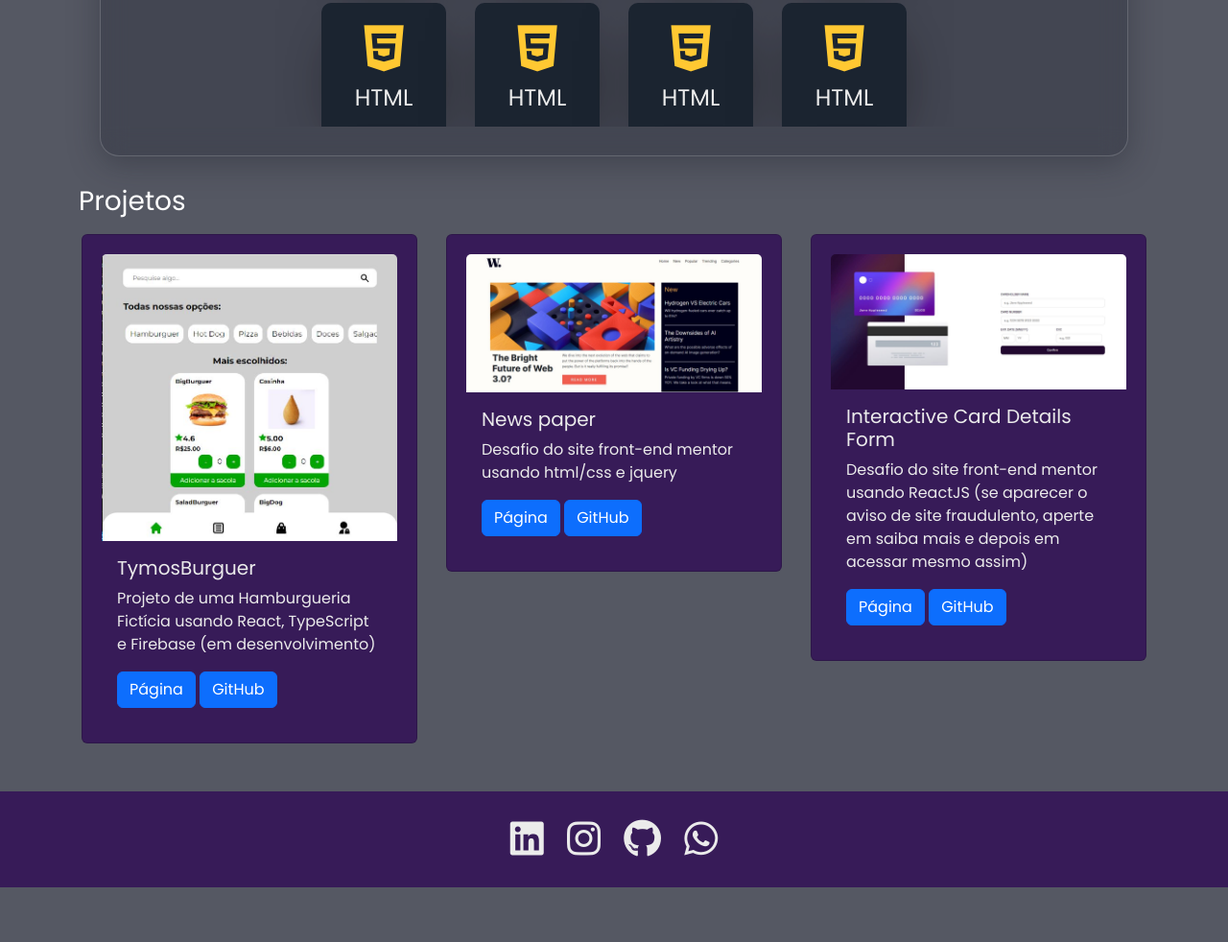
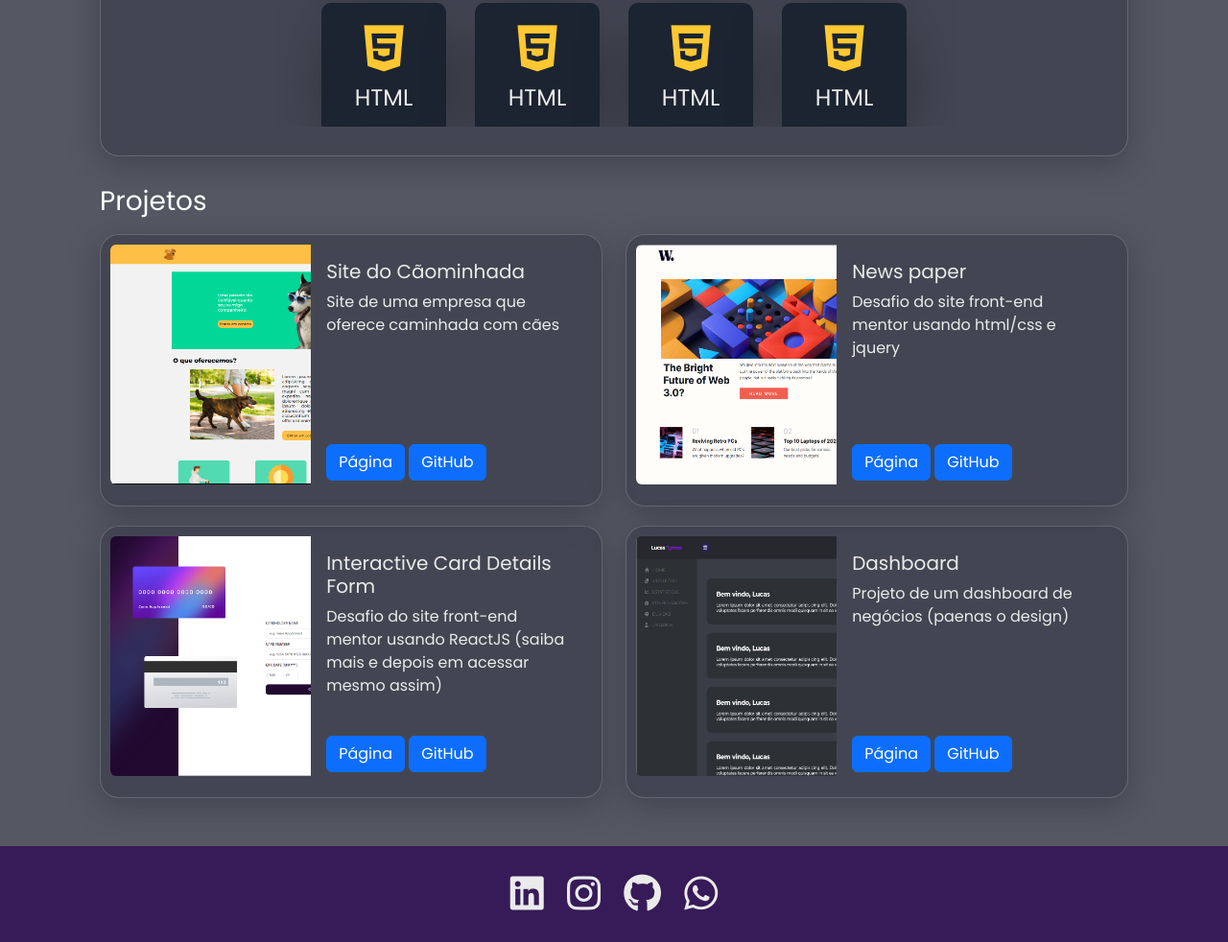
Before and after one commit to LuTymos/Portfolio, a plain HTML site: page index.html in a window 1280 px wide. Shown: the part 697-1679 px from the top of the page at 96% size. Before the commit the page ends 1622 px from the top, so only its background shows below. Drawn offline with nearby package versions, Linux system fonts and the light colour scheme.

Commit message:
Ajustando card dos projetos de acordo com o novo design

```diff
--- a/css/global.css
+++ b/css/global.css
@@ -355,24 +355,40 @@ main .projetos {
   margin-top: 30px;
 }
 
+main .projetos .container {
+  max-width: 1200px;
+  margin: 0 auto;
+  padding: 0 5%;
+}
+
 main .projetos .container h3 {
   color: white;
 }
 
 main .projetos .container .row .projeto-single {
-  margin: 10px auto;
-  max-width: 350px;
-  background-color: #371B58;
-  padding: 20px;
+  margin: 10px 0;
+
+  background-color: rgba(36, 39, 52, .35);
+  border-radius: 20px;
+  box-shadow: 0 8px 32px 0 rgba(29, 32, 44, 0.37);
+  backdrop-filter: blur(13.5px);
+  -webkit-backdrop-filter: blur(13.5px);
+  border: 1px solid rgba(255, 255, 255, 0.18);
+
+  color: var(--cor-do-texto);
+  padding: 10px;
 }
 
-main .projetos .container .row .projeto-single .card-body h5 {
-  color: #EBEBEB;
+main .projetos .projeto-single img{
+  border-top-left-radius: 10px;
+  border-bottom-left-radius: 10px;
+  height: 250px;
 }
 
-main .projetos .container .row .projeto-single .card-body p {
-  color: #EBEBEB;
+main .projetos .projeto-single .card-text{
+  height: 120px;
 }
+
 
 footer {
   margin-top: 40px;
--- a/index.html
+++ b/index.html
@@ -1,9 +1,11 @@
 <!DOCTYPE html>
 <html lang="en">
+
 <head>
     <meta charset="UTF-8">
     <meta http-equiv="X-UA-Compatible" content="IE=edge">
     <meta name="viewport" content="width=device-width, initial-scale=1.0">
+    <link rel="icon" type="image/x-icon" href="/img/favicon-32x32.png">
     <title>Lucas Tymoschenko</title>
     <!-- Google Fonts -->
     <link rel="preconnect" href="https://fonts.googleapis.com">
@@ -13,7 +15,8 @@
     <!-- ---------------- -->
 
     <!-- Bootstrap -->
-        <link href="https://cdn.jsdelivr.net/npm/bootstrap@5.2.1/dist/css/bootstrap.min.css" rel="stylesheet" integrity="sha384-iYQeCzEYFbKjA/T2uDLTpkwGzCiq6soy8tYaI1GyVh/UjpbCx/TYkiZhlZB6+fzT" crossorigin="anonymous">
+    <link href="https://cdn.jsdelivr.net/npm/bootstrap@5.2.1/dist/css/bootstrap.min.css" rel="stylesheet"
+        integrity="sha384-iYQeCzEYFbKjA/T2uDLTpkwGzCiq6soy8tYaI1GyVh/UjpbCx/TYkiZhlZB6+fzT" crossorigin="anonymous">
     <!-- ---------------- -->
 
     <!-- CSS próprio -->
@@ -23,10 +26,13 @@
 
 
 </head>
+
 <body>
     <header id="header">
         <div class="container">
-        <div class="logo"><h4><img src="img/lucas_logo.png" alt=""></h4></div>
+            <div class="logo">
+                <h4><img src="img/lucas_logo-removebg-preview.png" alt=""></h4>
+            </div>
             <nav class="menu-desktop">
                 <ul>
                     <li><a href="#quem_sou">Quem sou?</a></li>
@@ -61,7 +67,9 @@
                         <p>Desenvolvedor Front-End</p>
                         <div class="wraper"></div>
                         <h3>Sobre mim:</h3>
-                  <p>Eu sempre fui apaixonado por tecnologia e adoro a área de programação. Venho me aperfeiçoando na área, desenvolvendo vários projetos para colocar em prática tudo o que eu estou estudando e conquistar minha primeira vaga como Desenvolvedor Front-End.</p>
+                        <p>Eu sempre fui apaixonado por tecnologia e adoro a área de programação. Venho me aperfeiçoando
+                            na área, desenvolvendo vários projetos para colocar em prática tudo o que eu estou estudando
+                            e conquistar minha primeira vaga como Desenvolvedor Front-End.</p>
                     </div>
                     <!-- /Sobre -->
 
@@ -153,46 +161,98 @@
                 <h3>Projetos</h3>
                 <div class="row">
 
-                    <!-- Projeto Hamburgueria -->
-                    <div class="col-md-4">
-                        <div class="card projeto-single">
-                        <img class="card-img-top" src="img/projeto_um.jpg" alt="Imagem de capa do card">
+                    <!-- Caominhada -->
+                    <div class="col-md-6 col-sm-12">
+                        <div class="card md-6 sm-12 projeto-single" style="max-width: 540px;">
+                            <div class="row g-0">
+                                <div class="col-md-5 col-sm-5">
+                                    <img src="img/caominhada.png" class="img-fluid rounded-start img-projeto" alt="...">
+                                </div>
+                                <div class="col-md-7 col-sm-7">
                                     <div class="card-body">
-                          <h5 class="card-title">TymosBurguer</h5>
-                          <p class="card-text">Projeto de uma Hamburgueria Fictícia usando React, TypeScript e Firebase (em desenvolvimento)</p>
-                          <a href="https://tymos-burguer.vercel.app" target="_blank" class="btn btn-primary btn-projeto">Página</a>
-                          <a href="https://github.com/LuTymos/TymosBurguer" target="_blank" class="btn btn-primary">GitHub</a>
+                                        <h5 class="card-title">Site do Cãominhada</h5>
+                                        <p class="card-text">Site de uma empresa que oferece caminhada com cães
+                                        </p>
+                                        <br>
+                                        <a href="https://caominhada.vercel.app/"
+                                            target="_blank" class="btn btn-primary btn-projeto">Página</a>
+                                        <a href="https://github.com/LuTymos/Caominhada"
+                                            target="_blank" class="btn btn-primary">GitHub</a>
+                                    </div>
+                                </div>
                             </div>
                         </div>
                     </div>
                     <!-- /Projeto Hamburgueria -->
 
                     <!-- News paper -->
-                    <div class="col-md-4">
-                        <div class="card projeto-single">
-                        <img class="card-img-top" src="img/projeto 2.jpg" alt="Imagem de capa do card">
+                    <div class="col-md-6">
+                        <div class="card md-6 projeto-single" style="max-width: 540px;">
+                            <div class="row g-0">
+                                <div class="col-md-5 col-sm-5">
+                                    <img src="img/newspage.png" class="img-fluid rounded-start img-projeto" alt="...">
+                                </div>
+                                <div class="col-md-7 col-sm-7">
                                     <div class="card-body">
                                         <h5 class="card-title">News paper</h5>
-                          <p class="card-text">Desafio do site front-end mentor usando html/css e jquery</p>
-                          <a href="https://news-homepage-lutymos.vercel.app/" target="_blank" class="btn btn-primary btn-projeto">Página</a>
-                          <a href="https://github.com/LuTymos/News-homepage" target="_blank" class="btn btn-primary">GitHub</a>
+                                        <p class="card-text">Desafio do site front-end mentor usando html/css e jquery
+                                        </p>
+                                        <br>
+                                        <a href="https://news-homepage-lutymos.vercel.app/"
+                                            target="_blank" class="btn btn-primary btn-projeto">Página</a>
+                                        <a href="https://github.com/LuTymos/News-homepage"
+                                            target="_blank" class="btn btn-primary">GitHub</a>
+                                    </div>
+                                </div>
                             </div>
                         </div>
                     </div>
                     <!-- /News paper -->
 
-                    <!-- Interactive Card Details Form -->
-                    <div class="col-md-4">
-                        <div class="card projeto-single">
-                        <img class="card-img-top" src="img/projeto3.jpg" alt="Imagem de capa do card">
+                    <div class="col-md-6">
+                        <div class="card md-6 projeto-single" style="max-width: 540px;">
+                            <div class="row g-0">
+                                <div class="col-md-5 col-sm-5">
+                                    <img src="img/cartao.png" class="img-fluid rounded-start img-projeto" alt="...">
+                                </div>
+                                <div class="col-md-7 col-sm-7">
                                     <div class="card-body">
                                         <h5 class="card-title">Interactive Card Details Form</h5>
-                          <p class="card-text">Desafio do site front-end mentor usando ReactJS (se aparecer o aviso de site fraudulento, aperte em saiba mais e depois em acessar mesmo assim)</p>
-                          <a href="https://interactive-card-details-form-lutymos.vercel.app/" target="_blank" class="btn btn-primary btn-projeto">Página</a>
-                          <a href="https://github.com/LuTymos/Interactive-card-details-form" target="_blank" class="btn btn-primary">GitHub</a>
+                                        <p class="card-text">Desafio do site front-end mentor usando ReactJS (saiba mais e depois em acessar mesmo assim)
+                                        </p>
+                                        <a href="https://interactive-card-details-form-lutymos.vercel.app/"
+                                            target="_blank" class="btn btn-primary btn-projeto">Página</a>
+                                        <a href="https://github.com/LuTymos/Interactive-card-details-form"
+                                            target="_blank" class="btn btn-primary">GitHub</a>
                                     </div>
                                 </div>
                             </div>
+                        </div>
+                    </div>
+
+                    <!-- Interactive Card Details Form -->
+                    <div class="col-md-6">
+                        <div class="card md-6 projeto-single" style="max-width: 540px;">
+                            <div class="row g-0">
+                                <div class="col-md-5 col-sm-5">
+                                    <img src="img/dashboard.png" class="img-fluid rounded-start img-projeto" alt="...">
+                                </div>
+                                <div class="col-md-7 col-sm-7">
+                                    <div class="card-body">
+                                        <h5 class="card-title">Dashboard</h5>
+                                        <p class="card-text">Projeto de um dashboard de negócios (paenas o design)
+                                        </p>
+                                        <br>
+                                        <a href="https://dashboard-lutymos.vercel.app/"
+                                            target="_blank" class="btn btn-primary btn-projeto">Página</a>
+                                        <a href="https://github.com/LuTymos/dashboard"
+                                            target="_blank" class="btn btn-primary">GitHub</a>
+                                    </div>
+                                </div>
+                            </div>
+                        </div>
+                    </div>
+
                     <!-- /Interactive Card Details Form -->
 
 
@@ -207,8 +267,10 @@
     <footer>
         <div class="container" id="contato">
             <div class="contatos">
-            <a href="https://www.linkedin.com/in/lucas-tymoschenko-bab649246/" target="_blank"><i class="fa-brands fa-linkedin"></i></a>
-            <a href="https://www.instagram.com/lucastymos.dev/" target="_blank"><i class="fa-brands fa-instagram"></i></a>
+                <a href="https://www.linkedin.com/in/lucas-tymoschenko-bab649246/" target="_blank"><i
+                        class="fa-brands fa-linkedin"></i></a>
+                <a href="https://www.instagram.com/lucastymos.dev/" target="_blank"><i
+                        class="fa-brands fa-instagram"></i></a>
                 <a href="https://github.com/LuTymos" target="_blank"><i class="fa-brands fa-github"></i></a>
                 <a href="https://wa.me/5511978281477" target="_blank"><i class="fa-brands fa-whatsapp"></i></a>
             </div>
@@ -222,7 +284,9 @@
 
 
     <!-- Bootstrap -->
-    <script src="https://cdn.jsdelivr.net/npm/bootstrap@5.2.1/dist/js/bootstrap.bundle.min.js" integrity="sha384-u1OknCvxWvY5kfmNBILK2hRnQC3Pr17a+RTT6rIHI7NnikvbZlHgTPOOmMi466C8" crossorigin="anonymous"></script>
+    <script src="https://cdn.jsdelivr.net/npm/bootstrap@5.2.1/dist/js/bootstrap.bundle.min.js"
+        integrity="sha384-u1OknCvxWvY5kfmNBILK2hRnQC3Pr17a+RTT6rIHI7NnikvbZlHgTPOOmMi466C8"
+        crossorigin="anonymous"></script>
     <!-- -------------------- -->
 
     <!-- Font Awesome -->
@@ -233,4 +297,5 @@
     <script src="js/jquery-3.6.1.min.js"></script>
     <script src="js/actions.js"></script>
 </body>
+
 </html>
```
Also changed, not shown: img/caominhada.png (added), img/cartao.png (added), img/dash.png (added), img/dashboard.png (added), img/favicon-16x16.png (added), img/favicon-32x32.png (added), img/lucas_logo-removebg-preview.png (added), img/newspage.png (added). Lines whose indentation alone changed are shown as unchanged.
